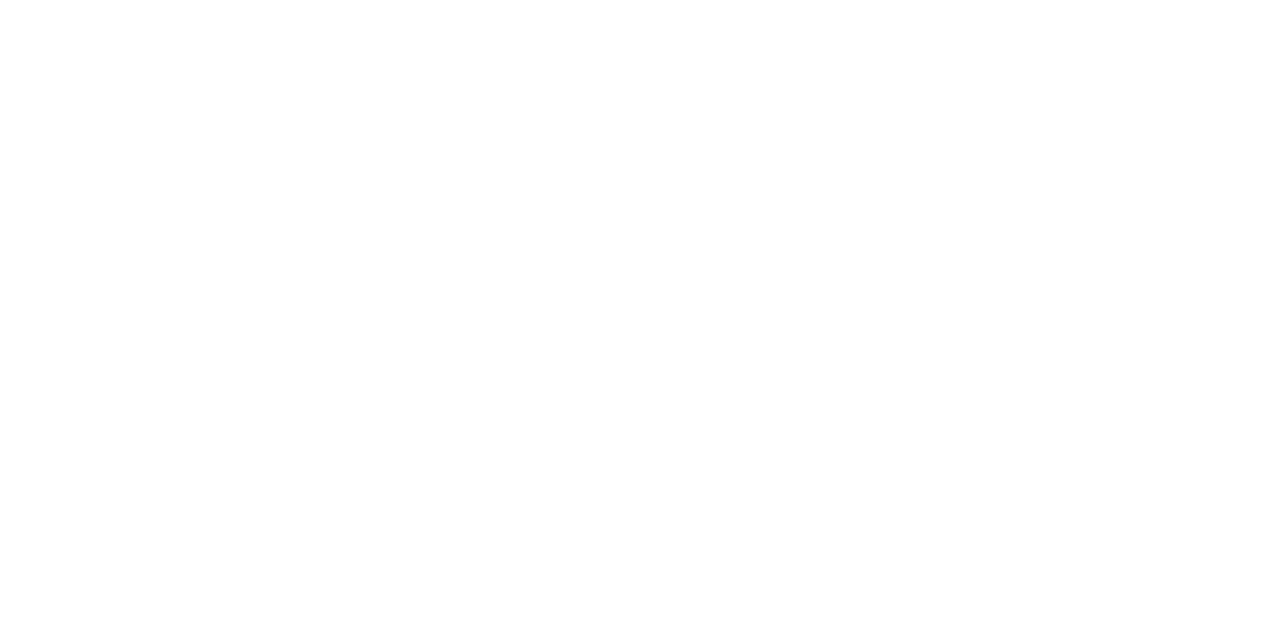
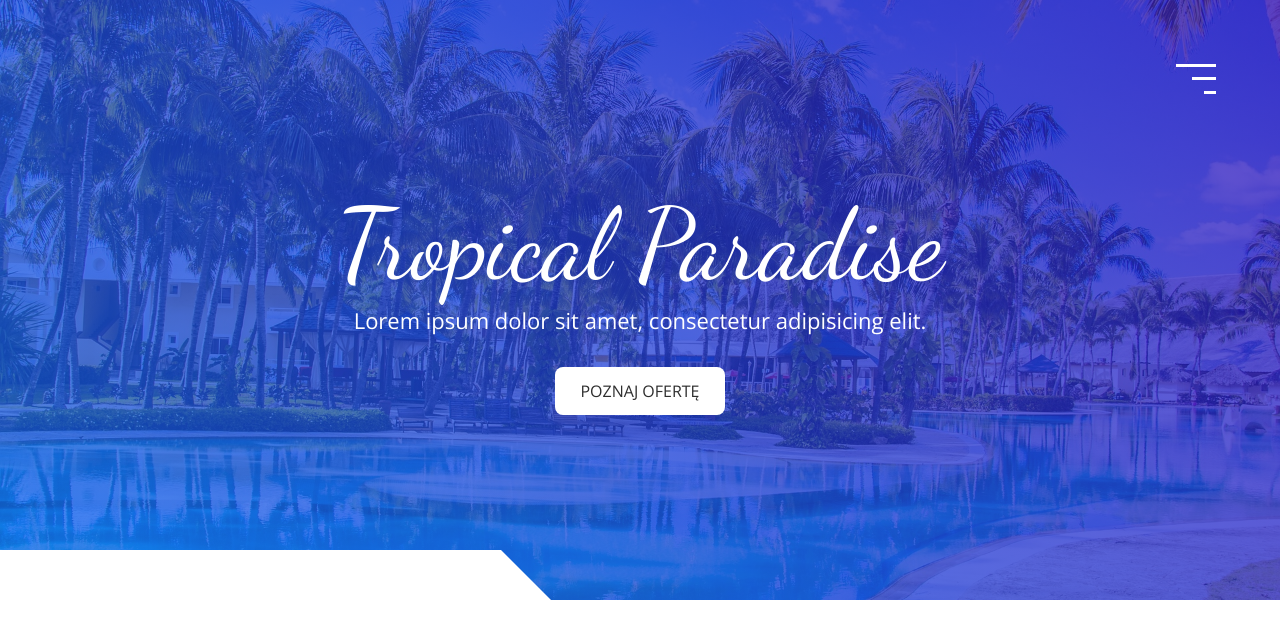
Before and after one commit to revalew/Tropical-Paradise, a plain HTML site: page index.html in a window 1280 px wide. Drawn offline with nearby package versions, Linux system fonts and the light colour scheme.

Commit message:
created the header and made it responsive

```diff
--- a/index.html
+++ b/index.html
@@ -15,11 +15,20 @@
 
 <body>
 
-	<button class="burger-btn">
-		<div class="burger-btn__box">
-			<div class="burger-btn__bars"></div>
-		</div>
-	</button>
+	<nav class="nav">
+		<button class="burger-btn">
+			<div class="burger-btn__box">
+				<div class="burger-btn__bars"></div>
+			</div>
+		</button>
+	</nav>
+
+	<header class="header section">
+		<h1 class="header__heading">Tropical Paradise</h1>
+		<p class="header__text">Lorem ipsum dolor sit amet, consectetur adipisicing elit.</p>
+		<a href="#offers" class="header__btn btn-special-animation">Poznaj ofertę</a>
+		<div class="white-block white-block-left"></div>
+	</header>
 
 	<script src="./js/main.js"></script>
 </body>
--- a/sass/_components.scss
+++ b/sass/_components.scss
@@ -0,0 +1,52 @@
+@use './colors' as c;
+
+.wrapper {
+	margin: 0 auto;
+	width: 100%;
+	min-width: 1200px;
+}
+
+.white-block {
+	position: absolute;
+	height: 40px;
+	width: 60%;
+	background-color: c.$pure-white;
+
+	&-left {
+		bottom: 0;
+		left: -50px;
+		transform: skew(45deg);
+	}
+
+	&-right {
+		top: 0;
+		right: -50px;
+		transform: skew(45deg);
+	}
+}
+
+.btn-special-animation {
+	position: relative;
+	transition: background-color 0.3s;
+	overflow: hidden;
+	z-index: 0;
+
+	&::before {
+		content: '';
+		display: block;
+		position: absolute;
+		top: 0;
+		left: 0;
+		width: 100%;
+		height: 100%;
+		transform: scaleX(0);
+		transform-origin: right;
+		transition: transform 0.3s;
+		z-index: -1;
+	}
+
+	&:hover::before {
+		transform: scaleX(1);
+		transform-origin: left;
+	}
+}
--- a/sass/_mixins.scss
+++ b/sass/_mixins.scss
@@ -8,3 +8,10 @@
 	background-color: c.$pure-white;
 	transition: width 0.3s;
 }
+
+@mixin heroImages($bgImg) {
+	background-image: c.$blue-gradient, url($bgImg);
+	background-size: cover;
+	background-position: center;
+	background-attachment: fixed;
+}
--- a/sass/style.scss
+++ b/sass/style.scss
@@ -1,10 +1,9 @@
 @use './reset';
-@use './colors';
+@use './colors' as c;
 @use './components';
-@use './mixins' as *;
+@use './mixins' as m;
 
 body {
-	// font-family: 'Dancing Script', cursive;
 	font-family: 'Open Sans', sans-serif;
 	font-size: 1.6rem;
 }
@@ -41,7 +40,7 @@ body {
 	&__bars,
 	&__bars::before,
 	&__bars::after {
-		@include burgerBtn;
+		@include m.burgerBtn;
 	}
 
 	&__bars {
@@ -59,3 +58,83 @@ body {
 		}
 	}
 }
+
+// HEADER
+.header {
+	position: relative;
+	display: flex;
+	justify-content: center;
+	align-items: center;
+	flex-direction: column;
+	padding: 2em;
+	height: 75vh;
+	text-align: center;
+	color: c.$pure-white;
+	@include m.heroImages('../img/palm-g70da0a838_640.jpg');
+	background-attachment: scroll;
+
+	&__heading {
+		font-family: 'Dancing Script', cursive;
+		font-size: 4.8rem;
+		font-weight: 300;
+	}
+
+	&__text {
+		font-size: 1.4rem;
+	}
+
+	&__btn {
+		margin-top: 2em;
+		padding: 0.8em 1.6em;
+		font-size: 1.4rem;
+		background: c.$pure-white;
+		border: none;
+		border-radius: 8px;
+		color: c.$dark;
+		text-transform: uppercase;
+		cursor: pointer;
+
+		&::before {
+			background-color: c.$light-white;
+		}
+	}
+}
+
+// -------------------------------
+//  		MEDIA QUERIES
+// -------------------------------
+@media (min-width: 768px) {
+	.white-block {
+		width: 45%;
+		height: 50px;
+	}
+
+	.header {
+		&__heading {
+			font-size: 6.6rem;
+		}
+
+		&__text {
+			font-size: 2.2rem;
+		}
+
+		&__btn {
+			font-size: 1.6rem;
+		}
+	}
+}
+
+@media (min-width: 992px) {
+	.burger-btn {
+		top: 50px;
+		right: 50px;
+	}
+
+	.header {
+		background-image: c.$blue-gradient, url('../img/palm-g5f9385399_1920.jpg');
+
+		&__heading {
+			font-size: 10rem;
+		}
+	}
+}
```
Also changed, not shown: css/style.css, img/palm-g5f9385399_1920.jpg (added), img/palm-g70da0a838_640.jpg (added), 1 other file.
